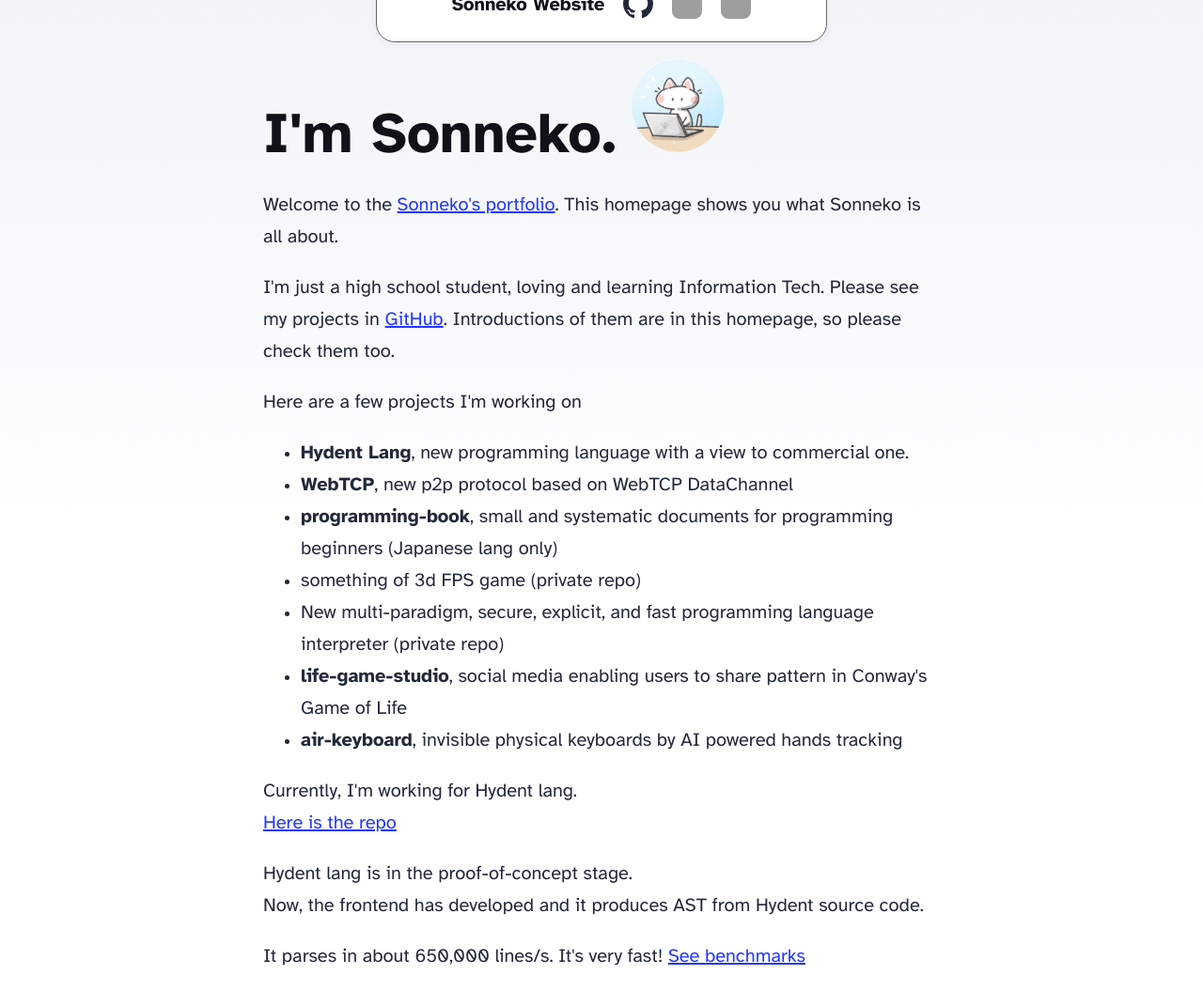
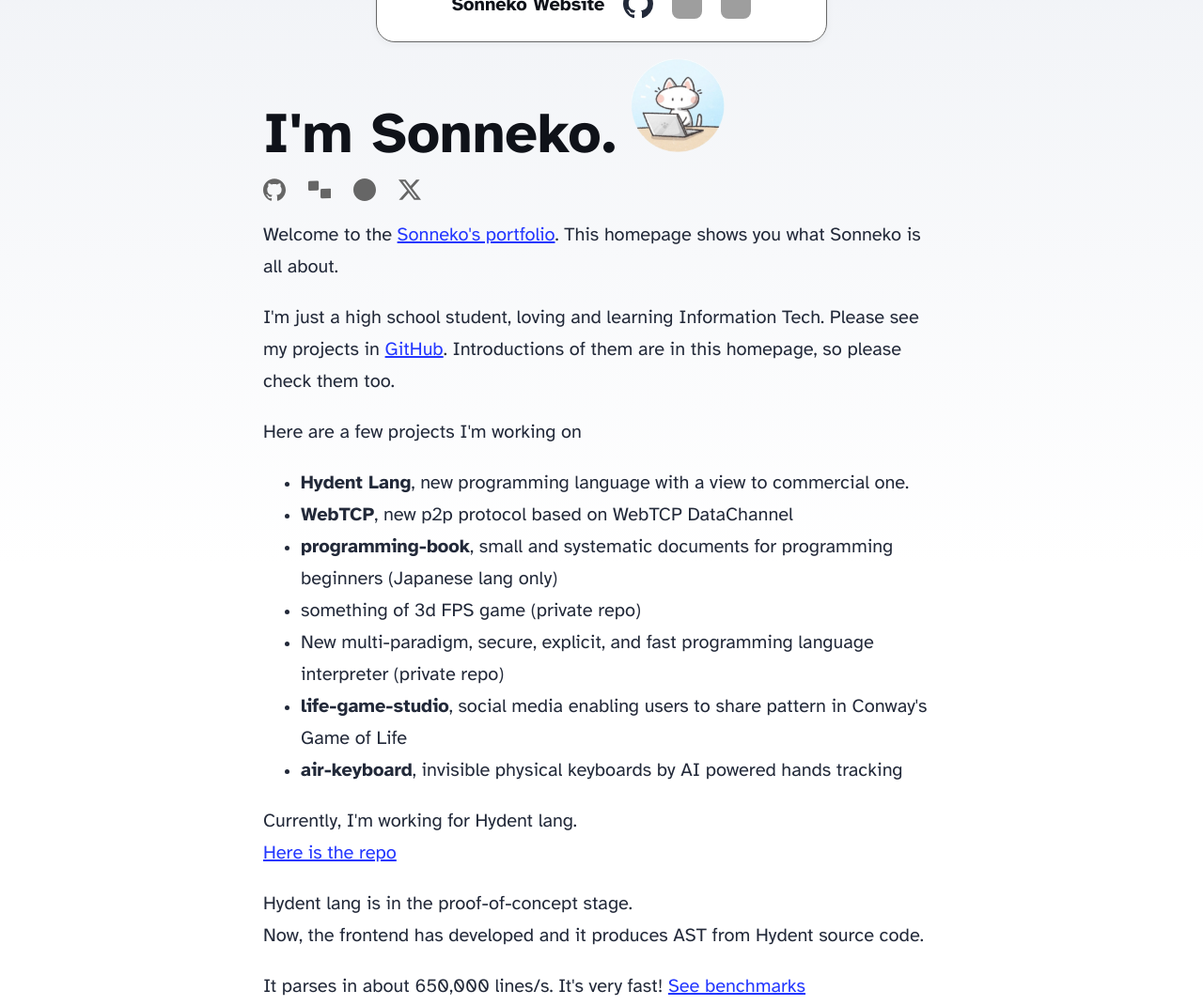
Before and after one commit to sonneko/sonneko.github.io, an Astro site: page / in a window 1280 px wide. Shown: the top 1071 px of the page at 94% size. Built offline with nearby package versions, Linux system fonts and the light colour scheme; Astro itself is replaced by a stand-in of ours; grey boxes are pictures that could not be loaded.

Commit message:
add social links

```diff
--- /dev/null
+++ b/src/components/SocialLInks.astro
@@ -0,0 +1,69 @@
+---
+const socials = [
+  {
+    name: 'GitHub',
+    url: 'https://github.com/sonneko',
+    iconPath: "M12 .297c-6.63 0-12 5.373-12 12 0 5.303 3.438 9.8 8.205 11.385.6.113.82-.258.82-.577 0-.285-.01-1.04-.015-2.04-3.338.724-4.042-1.61-4.042-1.61C4.422 18.07 3.633 17.7 3.633 17.7c-1.087-.744.084-.729.084-.729 1.205.084 1.838 1.236 1.838 1.236 1.07 1.835 2.809 1.305 3.495.998.108-.776.417-1.305.76-1.605-2.665-.3-5.466-1.332-5.466-5.93 0-1.31.465-2.38 1.235-3.22-.135-.303-.54-1.523.105-3.176 0 0 1.005-.322 3.3 1.23.96-.267 1.98-.399 3-.405 1.02.006 2.04.138 3 .405 2.28-1.552 3.285-1.23 3.285-1.23.645 1.653.24 2.873.12 3.176.765.84 1.23 1.91 1.23 3.22 0 4.61-2.805 5.625-5.475 5.92.42.36.81 1.096.81 2.22 0 1.606-.015 2.896-.015 3.286 0 .315.21.69.825.57C20.565 22.092 24 17.592 24 12.297c0-6.627-5.373-12-12-12",
+    color: 'hover:text-[#181717]'
+  },
+  {
+    name: 'Zenn',
+    url: 'https://zenn.dev/sonneko',
+    iconPath: "M1.019 13.007a1.442 1.442 0 0 1-1.004-1.427V4.13A1.441 1.441 0 0 1 1.456 2.69l8.202-.236a1.444 1.444 0 0 1 1.455 1.425v7.474a1.443 1.443 0 0 1-1.44 1.444l-8.654.21Zm13.433 8.303a1.442 1.442 0 0 1-1.442-1.441v-7.475a1.442 1.442 0 0 1 1.442-1.441l8.654-.21a1.442 1.442 0 0 1 1.442 1.441v7.448a1.442 1.442 0 0 1-1.441 1.442l-8.655.277Z",
+    color: 'hover:text-[#3EA8FF]'
+  },
+  {
+    name: 'Qiita',
+    url: 'https://qiita.com/sonneko',
+    iconPath: "M12 0c-6.627 0-12 5.373-12 12s5.373 12 12 12 12-5.373 12-12-5.373-12-12-12zm6.206 14.124h-2.126v1.302h2.126v-1.302zm-3.134-2.812h-2.125v1.302h2.125v-1.302zm-3.135-2.813h-2.126v1.301h2.126V8.499zm-3.134-2.813H6.677v1.302h2.126V5.686z",
+    color: 'hover:text-[#55C500]'
+  },
+  {
+    name: 'X',
+    url: 'https://x.com/_sonneko',
+    iconPath: "M18.901 1.153h3.68l-8.04 9.19L24 22.846h-7.406l-5.8-7.584-6.638 7.584H.474l8.6-9.83L0 1.154h7.594l5.243 6.932ZM17.61 20.644h2.039L6.486 3.24H4.298Z",
+    color: 'hover:text-[#000000]'
+  }
+];
+---
+
+<div class="social-links-container">
+  {socials.map((social) => (
+    <a
+      href={social.url}
+      target="_blank"
+      rel="noopener noreferrer"
+      aria-label={social.name}
+      class={`social-link ${social.color}`}
+    >
+      <svg
+        viewBox="0 0 24 24"
+        fill="currentColor"
+        width="24"
+        height="24"
+      >
+        <path d={social.iconPath} />
+      </svg>
+    </a>
+  ))}
+</div>
+
+<style>
+  .social-links-container {
+    display: flex;
+    gap: 1.5rem;
+    align-items: center;
+  }
+
+  .social-link {
+    color: #666;
+    transition: color 0.2s ease, transform 0.2s ease;
+    display: flex;
+    align-items: center;
+    justify-content: center;
+  }
+
+  .social-link:hover {
+    transform: translateY(-2px);
+  }
+</style>
--- a/src/pages/index.astro
+++ b/src/pages/index.astro
@@ -2,6 +2,7 @@
 import BaseHead from '../components/BaseHead.astro';
 import Footer from '../components/Footer.astro';
 import Header from '../components/Header.astro';
+import SocialLinks from '../components/SocialLinks.astro';
 import { SITE_DESCRIPTION, SITE_TITLE } from '../consts';
 ---
 
@@ -14,6 +15,7 @@ import { SITE_DESCRIPTION, SITE_TITLE } from '../consts';
 		<Header />
 		<main>
 			<h1>I'm Sonneko.<img src="/fonts/icon.png" width="100" class="icon-image" /></h1>
+			<SocialLinks />
 			<p>
 				Welcome to the <a href="https://sonneko.aoristos.net/">Sonneko's portfolio</a>.
 				This homepage shows you what Sonneko is all about.
```
